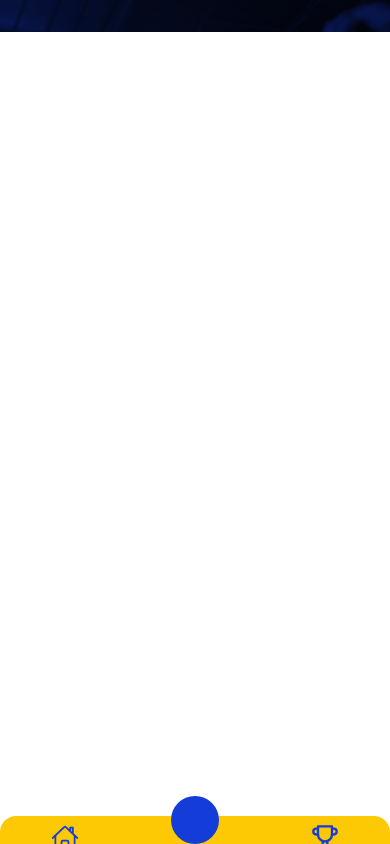
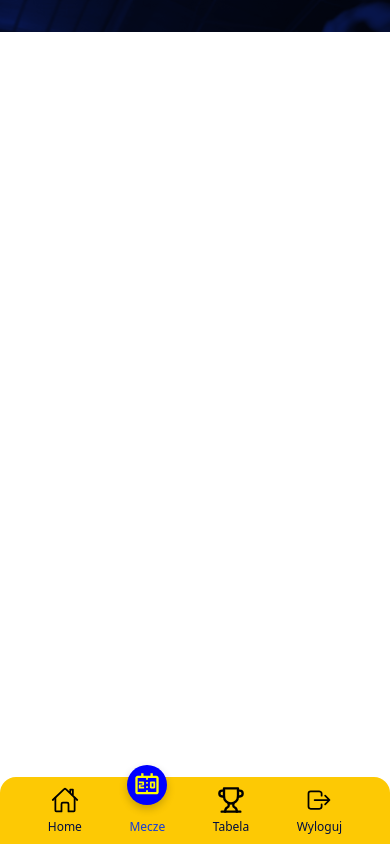
Before and after one commit to KadeoPL/Bet-App, a React (Vite) app: page /Matches in a window 390 px wide. Built offline with nearby package versions, Linux system fonts and the light colour scheme.

Commit message:
add new mobile nav

```diff
--- a/src/components/MatchBetForm.jsx
+++ b/src/components/MatchBetForm.jsx
@@ -175,7 +175,7 @@ export default function MatchBetForm({ matchData, predictionData }) {
                                 onChange={handleInputChange}
                             />
                             <label
-                                className={`mr-4 border-2 rounded-lg p-2 hover:text-yellow hover:border-yellow ${prediction.result === 1 ? 'border-yellow bg-yellow text-black' : 'border-white'}`}
+                                className={`mr-4 border-2 rounded-lg p-2 hover:text-white hover:border-yellow ${prediction.result === 1 ? 'border-yellow bg-yellow text-black' : 'border-white'}`}
                                 htmlFor={`${match.id}_team_one`}
                             >
                                 {match.team_one && match.team_one.name}
@@ -190,7 +190,7 @@ export default function MatchBetForm({ matchData, predictionData }) {
                                 onChange={handleInputChange}
                             />
                             <label
-                                className={`mr-4 border-2 rounded-lg p-2 hover:text-yellow hover:border-yellow ${prediction.result === 0 ? 'border-yellow bg-yellow text-black' : 'border-white'}`}
+                                className={`mr-4 border-2 rounded-lg p-2 hover:text-white hover:border-yellow ${prediction.result === 0 ? 'border-yellow bg-yellow text-black' : 'border-white'}`}
                                 htmlFor={`${match.id}_draw`}
                             >
                                 Remis
@@ -205,7 +205,7 @@ export default function MatchBetForm({ matchData, predictionData }) {
                                 onChange={handleInputChange}
                             />
                             <label
-                                className={`border-2 rounded-lg p-2 hover:text-yellow hover:border-yellow ${prediction.result === 2 ? 'border-yellow bg-yellow text-black' : 'border-white'}`}
+                                className={`border-2 rounded-lg p-2 hover:text-white hover:border-yellow ${prediction.result === 2 ? 'border-yellow bg-yellow text-black' : 'border-white'}`}
                                 htmlFor={`${match.id}_team_two`}
                             >
                                 {match.team_two && match.team_two.name}
--- a/src/components/MobileNav.jsx
+++ b/src/components/MobileNav.jsx
@@ -1,4 +1,5 @@
-import { NavLink } from 'react-router-dom';
+/* eslint-disable react/prop-types */
+import { NavLink, useNavigate } from 'react-router-dom';
 import { useContext } from "react";
 import { UserContext } from "../context/UserContext";
 import { IoHomeOutline } from "react-icons/io5";
@@ -6,57 +7,53 @@ import { MdOutlineScoreboard } from "react-icons/md";
 import { LuTrophy } from "react-icons/lu";
 import { IoLogOutOutline } from "react-icons/io5";
 
-function BottomMenu() {
-  const { user, logout } = useContext(UserContext);
+export default function BottomMenu() {
+  const {logout} = useContext(UserContext);
+  const navigate = useNavigate();
+
+  const handleLogout = () => {
+    logout();
+    navigate('/');
+  };
 
   return (
-    <div className="fixed bottom-0 left-0 right-0 bg-yellow shadow-lg rounded-t-2xl">
+    <div className="fixed bottom-0 left-0 right-0 px-6 bg-yellow shadow-lg rounded-t-2xl py-2">
       <div className="flex justify-around">
-        <MenuItem to="/" icon={IoHomeOutline} />
-        <MenuItem to="/matches" icon={MdOutlineScoreboard} />
-        <MenuItem to="/scoreboard" icon={LuTrophy} />
-        {user && (
-          <LogoutMenuItem to="/" onLogout={logout} icon={IoLogOutOutline} />
-        )}
+        <MenuItem to="/" icon={IoHomeOutline} text={'Home'}/>
+        <MenuItem to="/matches" icon={MdOutlineScoreboard} text={'Mecze'} />
+        <MenuItem to="/scoreboard" icon={LuTrophy} text={'Tabela'}/>
+        <LogoutButton onClick={handleLogout} icon={IoLogOutOutline} text={'Wyloguj'}/>
       </div>
     </div>
   );
 }
 
-function MenuItem({ to, icon: Icon }) {
+function MenuItem({ to, icon: Icon, text, onClick }) {
   return (
-    <NavLink to={to} className={({ isActive }) =>
-      `w-full flex flex-col items-center ${isActive ? 'text-yellow' : 'text-blue'}`
-    }>
+    <NavLink to={to}>
       {({ isActive }) => (
-        <div className={`relative flex items-center justify-center`}>
-          <div className={`transition transform ${isActive ? 'translate-y-0 translate-y-full z-10' : 'translate-y-2'}`}>
-            <Icon className="w-7 h-7" />
+        <div onClick={onClick} className="relative flex flex-col items-center">
+          <div className="icon-wrapper">
+            <div className={`icon-container ${isActive ? 'active' : ''}`}>
+              <Icon className='w-7 h-7'/>
+            </div>
           </div>
-          {isActive && (
-            <div className="absolute bottom-0 w-12 h-12 bg-blue rounded-full" />
-          )}
+          <p className={`menu-text ${isActive ? 'text-blue' : 'text-darkblue'}`}>{text}</p>
         </div>
       )}
     </NavLink>
   );
 }
 
-function LogoutMenuItem({to, onLogout, icon: Icon }) {
+function LogoutButton({ onClick, icon: Icon, text }) {
   return (
-    <NavLink to={to}>
-    <div
-      onClick={onLogout}
-      className="w-full flex flex-col items-center p-2 text-gray-500 cursor-pointer"
-    >
-      <div className="relative flex items-center justify-center">
-        <div className="transition transform translate-y-2 hover:translate-y-0">
-          <Icon className="w-7 h-7" />
+    <button onClick={onClick} className="relative flex flex-col items-center focus:outline-none">
+      <div className="icon-wrapper">
+        <div className="icon-container">
+          <Icon className='w-7 h-7'/>
         </div>
       </div>
-    </div>
-    </NavLink>
+      <p className="menu-text text-darkblue">{text}</p>
+    </button>
   );
 }
-
-export default BottomMenu;
--- a/src/index.css
+++ b/src/index.css
@@ -18,3 +18,44 @@ input[type="number"] {
 *::after {
   box-sizing: border-box;
 }
+
+.nav-container {
+  background-color: yellow;
+  height: 60px;
+  display: flex;
+  justify-content: space-around;
+  align-items: center;
+}
+
+.icon-wrapper {
+  position: relative;
+  display: flex;
+  justify-content: center;
+  align-items: center;
+  height: 30px;
+}
+
+.icon-container {
+  position: absolute;
+  width: 40px;
+  height: 40px;
+  display: flex;
+  justify-content: center;
+  align-items: center;
+  transition: transform 0.3s ease, background-color 0.3s ease, color 0.3s ease;
+}
+
+.icon-container.active {
+  background-color: blue;
+  color: yellow;
+  border-radius: 50%;
+  padding: 5px;
+  transform: translateY(-15px);
+  box-shadow: 0 4px 8px rgba(0, 0, 0, 0.2);
+}
+
+.menu-text {
+  margin-top: 3px;
+  font-size: 12px;
+  transition: color 0.3s ease;
+}
```
